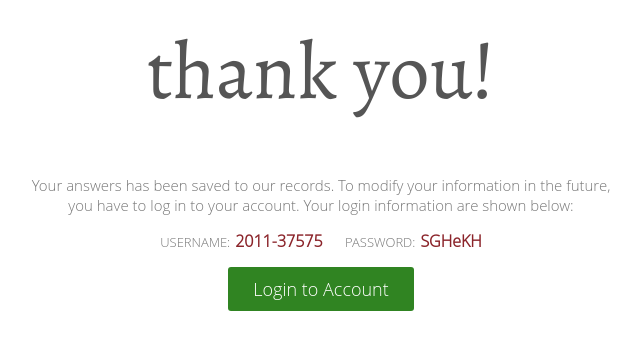
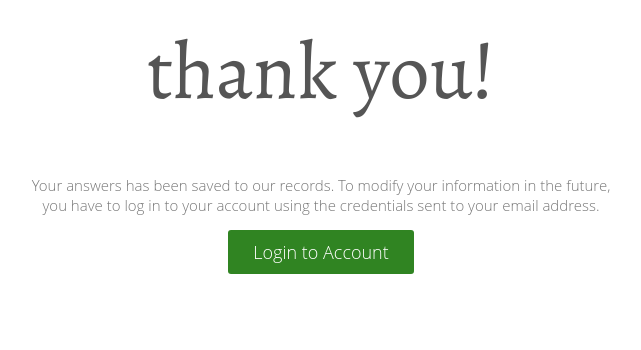
Before and after one commit to arnellebalane/alumni-tracker, a CodeIgniter app: a page that uses application/views/alumni_saved.php in a window 1280 px wide. Shown: the part 137-487 px from the top of the page, without its empty margins (319-960 px from the left). Run offline with CodeIgniter, Linux system fonts and the light colour scheme; some libraries are stand-ins or nearby versions.

Commit message:
removed account credentials from thank you page

```diff
--- a/application/views/alumni_saved.php
+++ b/application/views/alumni_saved.php
@@ -13,11 +13,7 @@
 
 <body class="pages saved">
   <h1>Thank you!</h1>
-  <p>Your answers has been saved to our records. To modify your information in the future, you have to log in to your account. Your login information are shown below:</p>
-  <div id="alumni-account">
-    <label>Username:</label><span>2011-37575</span>
-    <label>Password:</label><span>SGHeKH</span>
-  </div>
+  <p>Your answers has been saved to our records. To modify your information in the future, you have to log in to your account using the credentials sent to your email address.</p>
   <a href="#">Login to Account</a>
 </body>
 </html>
--- a/assets/stylesheets/pages.css
+++ b/assets/stylesheets/pages.css
@@ -36,24 +36,3 @@ a {
 a:hover, a:focus {
   background-color: #399B28;
 }
-
-#alumni-account {
-  margin-top: 15px;
-}
-
-#alumni-account label {
-  font: normal 1.3rem "Open Sans Light";
-  color: #777777;
-  text-transform: uppercase;
-  margin-left: 20px;
-}
-
-#alumni-account label:first-of-type {
-  margin-left: 0;
-}
-
-#alumni-account span {
-  font: bold 1.6rem "Open Sans Light";
-  color: #8B242A;
-  margin-left: 5px;
-}
```
